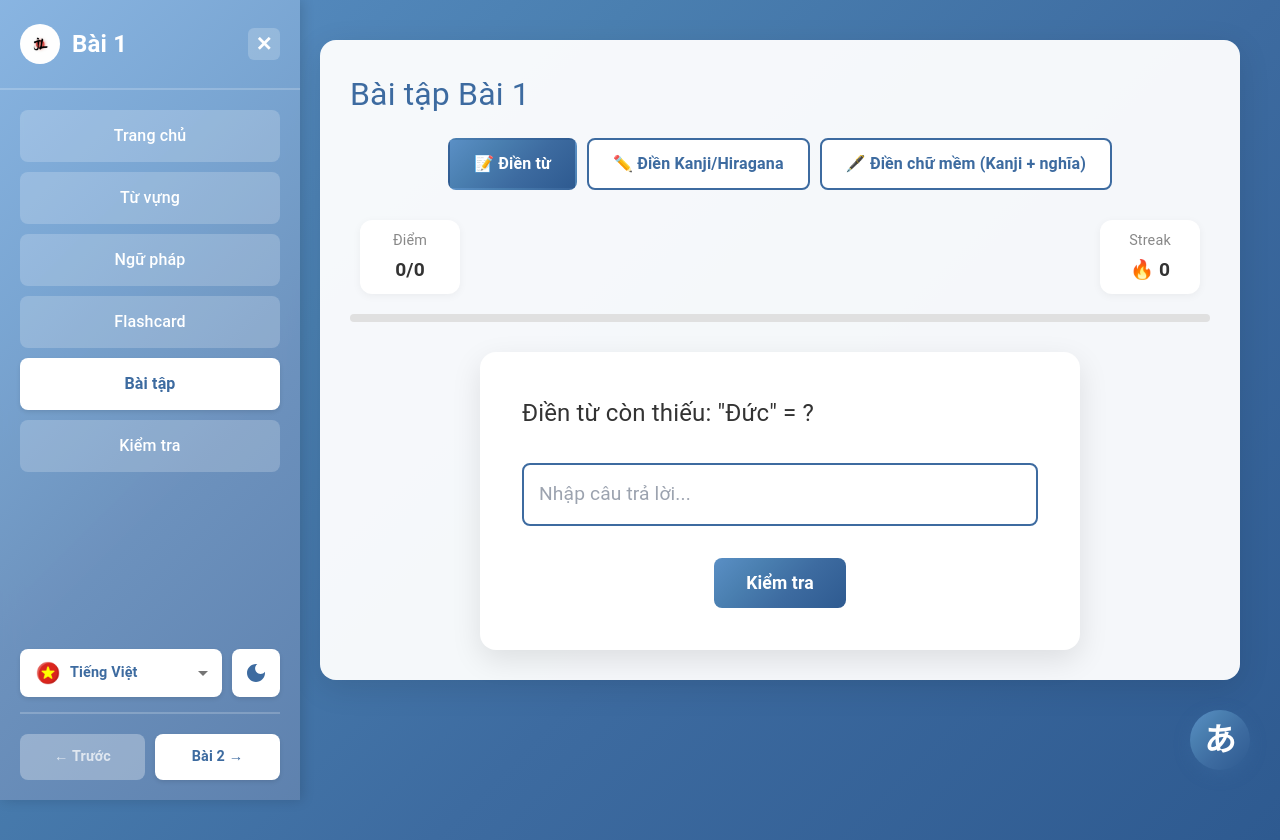
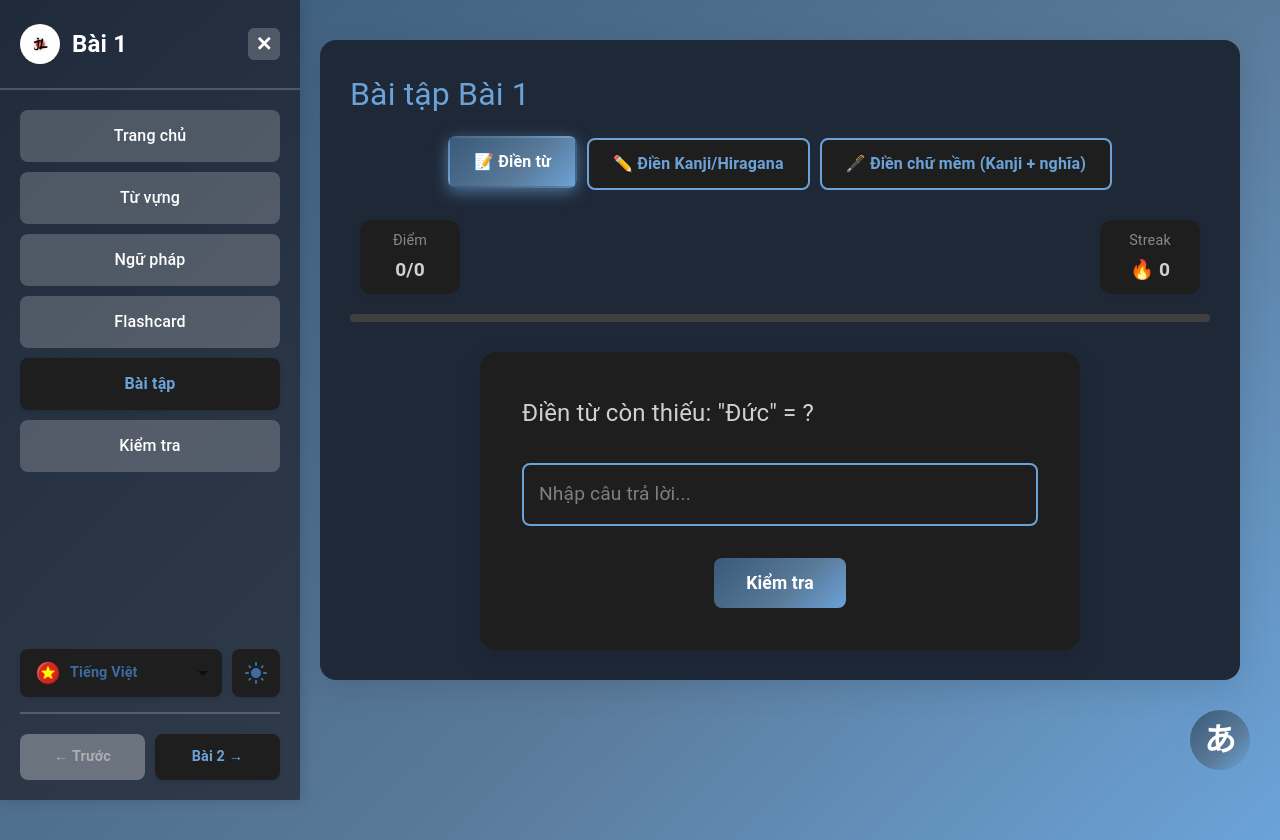
Before and after one commit to zhenguet/JL, a Next.js app: page /JL/lesson/1/exercise/fillWord in a window 1280 px wide. Built offline with nearby package versions, Linux system fonts and the light colour scheme.

Commit message:
feat: Update color gradients and implement dark theme initialization for improved UI consistency and user experience

```diff
--- a/app/colors.css
+++ b/app/colors.css
@@ -92,8 +92,8 @@
   --color-primary-light: #8BB5E3;
   --color-primary-lighter: #7AA8D6;
 
-  --gradient-primary: linear-gradient(135deg, #1A2332 0%, #1F2833 30%, #252E3A 60%, #2A3440 100%);
-  --gradient-primary-reverse: linear-gradient(135deg, #2A3440 0%, #252E3A 30%, #1F2833 60%, #1A2332 100%);
+  --gradient-primary: linear-gradient(135deg, #3A5A7A 0%, #4A6A8A 30%, #5A7A9A 60%, #6BA3D8 100%);
+  --gradient-primary-reverse: linear-gradient(135deg, #6BA3D8 0%, #5A7A9A 30%, #4A6A8A 60%, #3A5A7A 100%);
   --gradient-primary-horizontal: linear-gradient(90deg, #1A2332 0%, #1F2833 30%, #252E3A 60%, #2A3440 100%);
   --gradient-primary-transparent: linear-gradient(135deg, #1A233215 0%, #1F283315 30%, #252E3A15 60%, #2A344015 100%);
   --gradient-primary-sidebar: linear-gradient(135deg, rgba(30, 40, 55, 0.95) 0%, rgba(35, 45, 60, 0.95) 30%, rgba(40, 50, 65, 0.95) 60%, rgba(45, 55, 70, 0.95) 100%);
--- a/app/layout.tsx
+++ b/app/layout.tsx
@@ -3,6 +3,7 @@ import './globals.css'
 import ThemeRegistry from './theme/ThemeRegistry'
 import { I18nProvider } from '@/i18n/context'
 import { ThemeProvider } from './theme/context'
+import { initThemeScript } from './theme/init-theme'
 
 export const metadata: Metadata = {
   title: 'Minna no Nihongo - Ứng dụng học tiếng Nhật',
@@ -20,8 +21,9 @@ export default function RootLayout({
   children: React.ReactNode
 }) {
   return (
-    <html lang="vi">
+    <html lang="vi" suppressHydrationWarning>
       <body>
+        <script dangerouslySetInnerHTML={{ __html: initThemeScript }} />
         <ThemeProvider>
           <I18nProvider>
             <ThemeRegistry>{children}</ThemeRegistry>
--- a/app/lesson/[lessonNumber]/exercise/exercise.css
+++ b/app/lesson/[lessonNumber]/exercise/exercise.css
@@ -36,7 +36,9 @@
 .type-btn.active {
   background: var(--gradient-primary);
   color: var(--color-white);
-  border-color: transparent;
+  border: 2px solid transparent;
+  box-shadow: 0 4px 16px var(--shadow-primary-dark);
+  transform: translateY(-2px);
 }
 
 .stats-bar {
@@ -214,7 +216,14 @@
   font-size: 1.2rem;
   border: 2px solid var(--color-border-light);
   border-radius: 8px;
+  background: var(--color-bg-white);
+  color: var(--color-text-dark);
   transition: border-color 0.3s ease;
+}
+
+.answer-input::placeholder {
+  color: var(--color-text-light);
+  opacity: 0.7;
 }
 
 .answer-input:focus {
--- a/app/theme/context.tsx
+++ b/app/theme/context.tsx
@@ -10,14 +10,14 @@ interface ThemeContextType {
 }
 
 const defaultTheme: ThemeContextType = {
-  theme: 'light',
+  theme: 'dark',
   toggleTheme: () => {},
 }
 
 const ThemeContext = createContext<ThemeContextType>(defaultTheme)
 
 export function ThemeProvider({ children }: { children: React.ReactNode }) {
-  const [theme, setTheme] = useState<Theme>('light')
+  const [theme, setTheme] = useState<Theme>('dark')
   const [mounted, setMounted] = useState(false)
 
   useEffect(() => {
@@ -27,7 +27,7 @@ export function ThemeProvider({ children }: { children: React.ReactNode }) {
       setTheme(savedTheme)
       document.documentElement.setAttribute('data-theme', savedTheme)
     } else {
-      document.documentElement.setAttribute('data-theme', 'light')
+      document.documentElement.setAttribute('data-theme', 'dark')
     }
   }, [])
 
--- /dev/null
+++ b/app/theme/init-theme.ts
@@ -0,0 +1,15 @@
+const DEFAULT_THEME: 'dark' | 'light' = 'dark'
+
+export const initThemeScript = `
+  (function() {
+    try {
+      const savedTheme = localStorage.getItem('theme');
+      const theme = savedTheme === 'dark' || savedTheme === 'light'
+        ? savedTheme
+        : '${DEFAULT_THEME}';
+      document.documentElement.setAttribute('data-theme', theme);
+    } catch (e) {
+      document.documentElement.setAttribute('data-theme', '${DEFAULT_THEME}');
+    }
+  })();
+`
```
